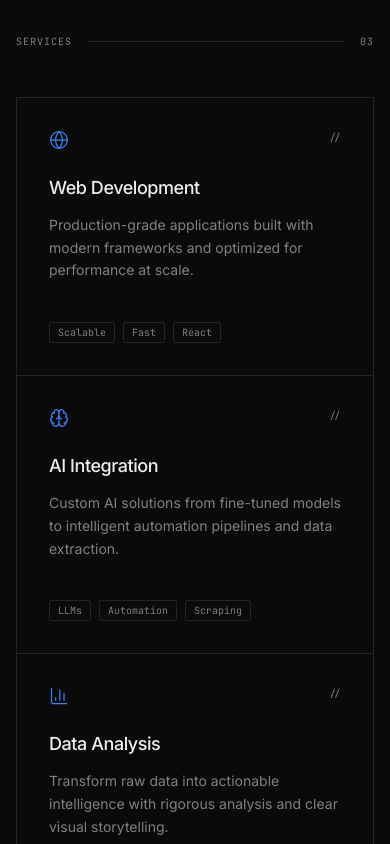
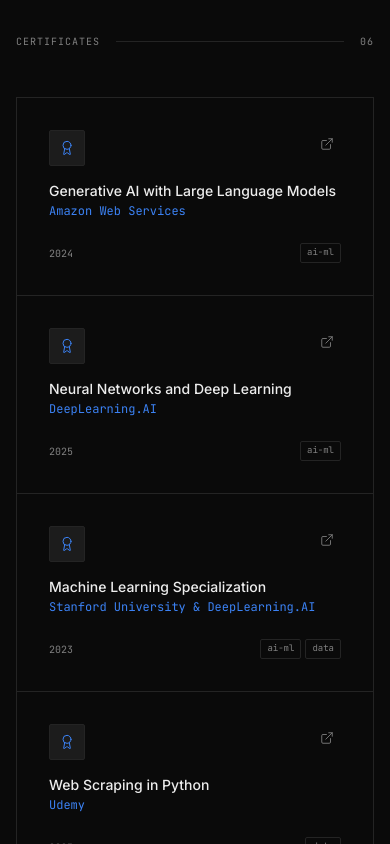
Before and after one commit to Viraj-Mavani/portfolio, a Next.js app: page / in a window 390 px wide. Shown: the part 8060-8904 px from the top of the page. Built offline with nearby package versions, Linux system fonts and the light colour scheme.

Commit message:
added certificates

```diff
--- a/src/app/page.tsx
+++ b/src/app/page.tsx
@@ -4,6 +4,7 @@
 import { SkillsSection } from "@/components/skills-section"
 import { ExperienceSection } from "@/components/experience-section"
 import { ProjectsSection } from "@/components/projects-section"
+import { CertificatesSection } from "@/components/certificates-section"
 import { ServicesStrip } from "@/components/services-strip"
 import { Footer } from "@/components/footer"
 
@@ -17,6 +18,7 @@
         <SkillsSection />
         <ExperienceSection />
         <ProjectsSection />
+        <CertificatesSection />
         <ServicesStrip />
       </main>
       <Footer />
--- /dev/null
+++ b/src/components/certificates-section.tsx
@@ -0,0 +1,125 @@
+import { Award, ExternalLink } from "lucide-react"
+
+const certificates = [
+  {
+    title: "Generative AI with Large Language Models",
+    issuer: "Amazon Web Services",
+    date: "2024",
+    credentialUrl: "#",
+    modes: ["ai-ml"],
+  },
+  {
+    title: "Neural Networks and Deep Learning",
+    issuer: "DeepLearning.AI",
+    date: "2025",
+    credentialUrl: "https://www.linkedin.com/redir/redirect/?url=https%3A%2F%2Fwww.coursera.org%2Faccount%2Faccomplishments%2Fcertificate%2FG47R9OJCYUM1&urlhash=WMGG&isSdui=true&lipi=urn%3Ali%3Apage%3Ad_flagship3_profile_view_base_certifications_details%3B4MZPrNvgQuG7NWAMorUL7g%3D%3D",
+    modes: ["ai-ml"],
+  },
+  {
+    title: "Machine Learning Specialization",
+    issuer: "Stanford University & DeepLearning.AI",
+    date: "2023",
+    credentialUrl: "https://www.linkedin.com/redir/redirect/?url=https%3A%2F%2Fwww.coursera.org%2Faccount%2Faccomplishments%2Fspecialization%2Fcertificate%2F33GHJ2QY82KX&urlhash=7cWX&isSdui=true&lipi=urn%3Ali%3Apage%3Ad_flagship3_profile_view_base_certifications_details%3B4MZPrNvgQuG7NWAMorUL7g%3D%3D",
+    modes: ["ai-ml", "data"],
+  },
+  {
+    title: "Web Scraping in Python",
+    issuer: "Udemy",
+    date: "2023",
+    credentialUrl: "https://www.udemy.com/certificate/UC-67d9a135-be8f-43a4-b9e9-10f2ede5e3e3/",
+    modes: ["data"],
+  },
+  {
+    title: "The Complete Web Development Bootcamp",
+    issuer: "The App Brewery",
+    date: "2022",
+    credentialUrl: "https://www.linkedin.com/redir/redirect/?url=https%3A%2F%2Fwww.udemy.com%2Fcertificate%2FUC-9779c93d-77bd-4610-ad4d-2e815b0a382c%2F&urlhash=h-sJ&isSdui=true&lipi=urn%3Ali%3Apage%3Ad_flagship3_profile_view_base_certifications_details%3B4MZPrNvgQuG7NWAMorUL7g%3D%3D",
+    modes: ["fullstack"],
+  },
+  {
+    title: "Python Data Structures",
+    issuer: "University of Michigan",
+    date: "2022",
+    credentialUrl: "https://coursera.org/share/ee17983586c604634839c77d9bca134e",
+    modes: ["ai-ml", "fullstack"],
+  },
+  // {
+  //   title: "Programming Fundamentals",
+  //   issuer: "Duke University",
+  //   date: "2020",
+  //   credentialUrl: "https://coursera.org/share/ba053d3229601521dd958d7c66b4c974",
+  //   modes: ["fullstack"],
+  // },
+]
+
+export function CertificatesSection() {
+  return (
+    <section id="certificates" className="border-t border-border" aria-labelledby="certificates-heading">
+      <div className="mx-auto max-w-7xl px-4 py-16 lg:py-24">
+        {/* Section label */}
+        <div className="mb-12 flex items-center gap-4">
+          <span className="font-mono text-[10px] tracking-widest text-muted-foreground uppercase">
+            certificates
+          </span>
+          <div className="h-px flex-1 bg-border" aria-hidden="true" />
+          <span className="font-mono text-[10px] tracking-widest text-muted-foreground">
+            06
+          </span>
+        </div>
+
+        <h2 id="certificates-heading" className="sr-only">Certificates</h2>
+
+        <div className="grid gap-px border border-border bg-border md:grid-cols-2 lg:grid-cols-3">
+          {certificates.map((cert) => (
+            <div
+              key={cert.title}
+              className="group flex flex-col gap-4 bg-background p-8 transition-colors hover:bg-card"
+            >
+              <div className="flex items-start justify-between">
+                <div className="flex h-9 w-9 items-center justify-center rounded-sm border border-border bg-secondary text-primary transition-colors group-hover:bg-primary group-hover:text-primary-foreground">
+                  <Award className="h-4 w-4" strokeWidth={1.5} />
+                </div>
+                {cert.credentialUrl && (
+                  <a
+                    href={cert.credentialUrl}
+                    target="_blank"
+                    rel="noopener noreferrer"
+                    aria-label={`View ${cert.title} credential`}
+                    className="flex h-7 w-7 items-center justify-center rounded-sm text-muted-foreground transition-colors hover:text-foreground"
+                  >
+                    <ExternalLink className="h-3.5 w-3.5" strokeWidth={1.5} />
+                  </a>
+                )}
+              </div>
+
+              <div className="flex flex-col gap-1">
+                <h3 className="text-sm font-medium leading-tight text-foreground">
+                  {cert.title}
+                </h3>
+                <span className="font-mono text-xs text-primary">
+                  {cert.issuer}
+                </span>
+              </div>
+
+              <div className="mt-auto flex items-center justify-between pt-2">
+                <span className="font-mono text-[10px] text-muted-foreground">
+                  {cert.date}
+                </span>
+                <div className="flex gap-1">
+                  {cert.modes.map((mode) => (
+                    <span
+                      key={mode}
+                      className="rounded-sm border border-border px-1.5 py-0.5 font-mono text-[9px] text-muted-foreground"
+                    >
+                      {mode}
+                    </span>
+                  ))}
+                </div>
+              </div>
+            </div>
+          ))}
+        </div>
+      </div>
+    </section>
+  )
+}
```
